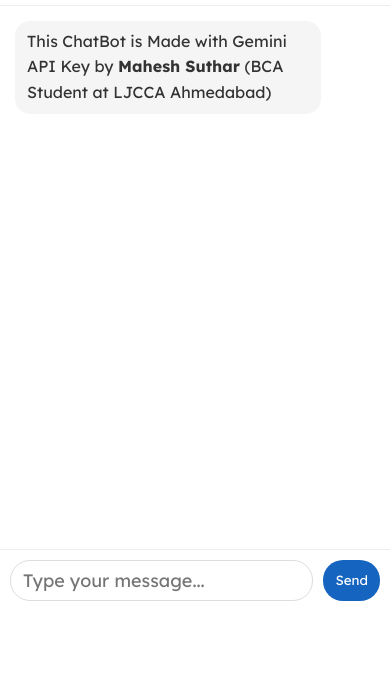
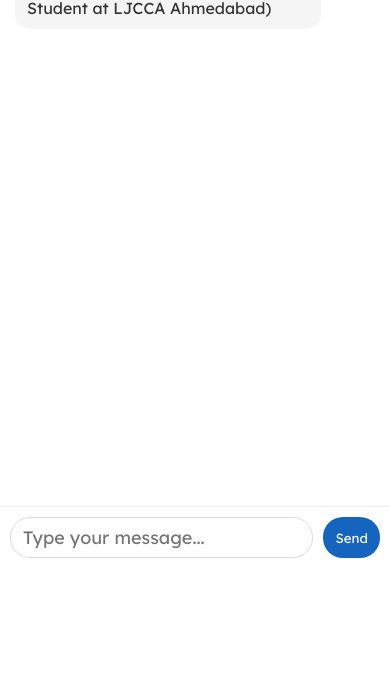
Before and after one commit to maheshsthr/ai, a plain HTML site: page index.html in a window 390 px wide. Shown: the part 149-844 px from the top of the page. Drawn offline with Linux system fonts and the light colour scheme.

Commit message:
Update style.css

```diff
--- a/style.css
+++ b/style.css
@@ -14,7 +14,7 @@
             flex-direction: column;
             min-height: 100vh;
             align-items: center;
-            justify-content: center;
+
         }
 
         .container {
@@ -173,7 +173,7 @@
 
         @media (max-width: 480px) {
             .container {
-                height: 80vh;
+                height: 85vh;
                 max-width: 100%;
                 border-radius: 0;
                 box-shadow: none;
@@ -219,3 +219,10 @@
                 font-size: 18px;
             }
         }
+
+  @media (min-width:748px)
+        {
+            body {
+                justify-content: center;
+            }
+        }
```
